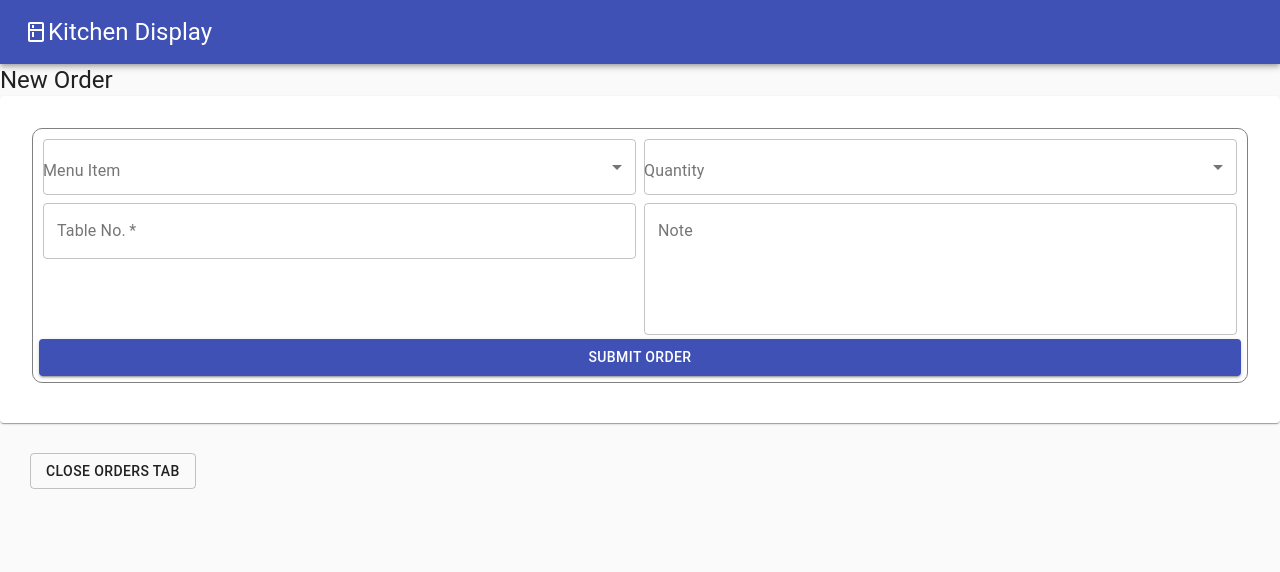
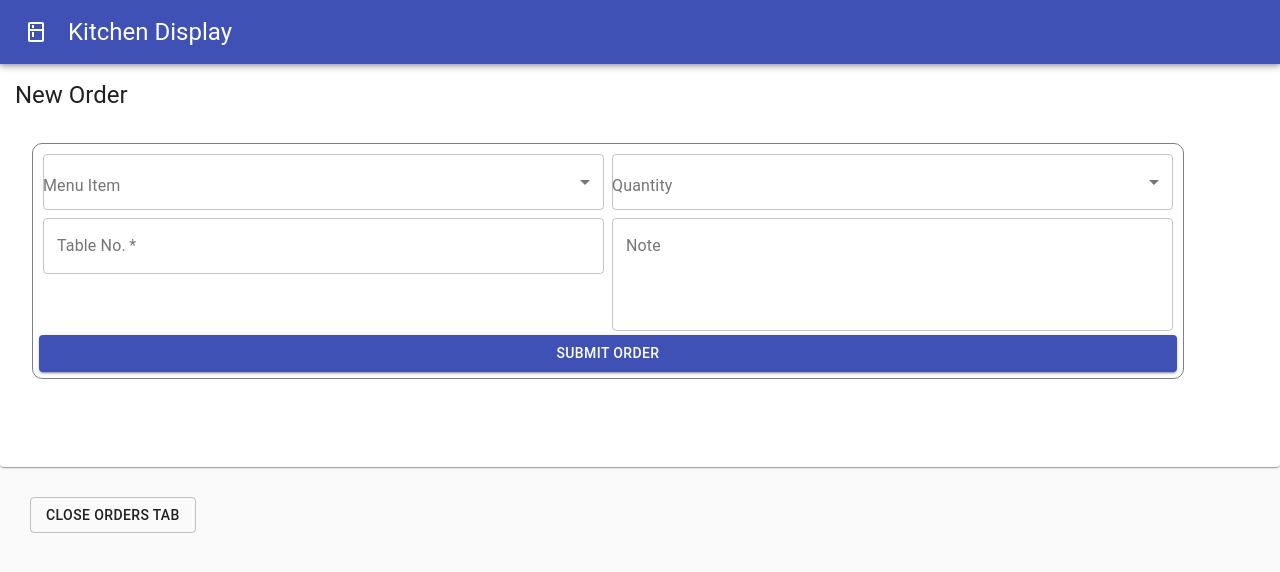
Before and after one commit to j-rob16/kitchen-display, a React (Create React App) app: page / in a window 1280 px wide. Shown: the top 572 px of the page. Built offline with nearby package versions, Linux system fonts and the light colour scheme.

Commit message:
material css changes

```diff
--- a/src/components/orderForm/OrderForm.js
+++ b/src/components/orderForm/OrderForm.js
@@ -1,8 +1,7 @@
 import React, {useState} from "react";
-import { Button, Typography, FormGroup, Card, CardContent, Grid, TextField, FormControl, Select, MenuItem, InputLabel } from "@material-ui/core";
+import { Button, Typography, Card, CardContent, Grid, TextField, FormControl, Select, MenuItem, InputLabel } from "@material-ui/core";
 
 import {Form, FormTitle, SubmitButton, useStyles} from './OrderFormStyles';
-import Timer from "../pendingOrders/Timer";
 
 function OrderForm({ updateOrders }) {
 
@@ -58,17 +57,17 @@ function OrderForm({ updateOrders }) {
 
   return (
     <>
-      <Typography variant="h5">New Order</Typography>
-
-      <Card>
+      <Card className={classes.container}>
+        <Typography className={classes.title} variant="h5">New Order</Typography>
         <CardContent>
           <Form onSubmit={saveNewOrder}>
 
             <Grid container spacing={1}>
+
               <Grid xs={12} sm={6} item={true}>
                 <FormControl fullWidth>
-                  <InputLabel>Menu Item</InputLabel>
-                    <Select variant="outlined" label="Menu Item" id="food-item" onChange={handleItem} required fullWidth>
+                  <InputLabel label="menu-item">Menu Item</InputLabel>
+                    <Select variant="outlined" labelId="menu-item" id="food-item" label="Menu Item" onChange={handleItem} required fullWidth>
                       <MenuItem value="Hamburger">Hamburger</MenuItem>
                       <MenuItem value="Fries">Fries</MenuItem>
                       <MenuItem value="Ribeye Steak">RibEye Steak</MenuItem>
@@ -98,7 +97,7 @@ function OrderForm({ updateOrders }) {
               </Grid>
 
               <Grid xs={12} sm={6} item={true}>
-                <TextField label="Note" multiline rows={5} placeholder="Customer Order Notes" variant="outlined" htmlFor="note" onChange={handleNote} fullWidth/>
+                <TextField label="Note" multiline rows={4} placeholder="Customer Order Notes" variant="outlined" htmlFor="note" onChange={handleNote} fullWidth/>
               </Grid>
 
               <Button variant="contained" color="primary" fullWidth type="submit" value="Add Order">Submit Order</Button>
--- a/src/components/orderForm/OrderFormStyles.js
+++ b/src/components/orderForm/OrderFormStyles.js
@@ -3,8 +3,12 @@ import styled from "styled-components";
 import { makeStyles } from "@material-ui/core/styles";
 
 export const useStyles = makeStyles((theme) => ({
-  slider: {
-    marginTop: '10px'
+  container: {
+    backgroundColor: theme.palette.background.paper,
+    padding: theme.spacing(0, 8, 6, 0)
+  },
+  title: {
+    padding: '15px 0 0 15px'
   }
 }))
 
--- a/src/components/pendingOrders/OrderTable.js
+++ b/src/components/pendingOrders/OrderTable.js
@@ -1,11 +1,13 @@
-import React, {useState} from "react";
+import React from "react";
 
-import {Button, Paper, Table, TableBody, TableCell, TableContainer, TableHead, TableRow } from "@material-ui/core"
+import {Button, Paper, Table, TableBody, TableCell, TableContainer, TableHead, TableRow, Typography } from "@material-ui/core"
 import Timer from "./Timer";
 
-// import { Table, TableContainer } from './PendingOrdersStyles';
+import { useStyles } from './PendingOrdersStyles';
 
 function OrderTable({orders, completeOrder}) {
+
+  const classes = useStyles();
 
   const orderRow = orders.map((order, index) => {
 
@@ -28,14 +30,15 @@ function OrderTable({orders, completeOrder}) {
           <TableCell align="center">{order.note}</TableCell>
           <TableCell align="right"><Timer /></TableCell>
           <TableCell align="right"></TableCell>
-          <TableCell align="center"><Button variant="contained" color="primary" value={order.id} onClick={handleComplete}>Complete Order</Button></TableCell>
+          <TableCell className={classes.button} align="center"><Button variant="contained" color="primary" value={order.id} onClick={handleComplete}>Complete Order</Button></TableCell>
         </TableRow>
       )
     }
   })
 
   return (
-    <TableContainer component={Paper}>
+    <TableContainer className={classes.container} component={Paper}>
+      <Typography className={classes.title} variant="h5">Pending Orders</Typography>
       <Table aria-label="simple table">
         <TableHead>
           <TableRow>
@@ -53,7 +56,7 @@ function OrderTable({orders, completeOrder}) {
             <TableCell align="center">Note</TableCell>
             <TableCell align="right">Time</TableCell>
             <TableCell align="right">Urgency</TableCell>
-            <TableCell align="center"></TableCell>
+            <TableCell className={classes.button} align="center"></TableCell>
           </TableRow>
         </TableHead>
         <TableBody>
--- a/src/components/pendingOrders/PendingOrders.js
+++ b/src/components/pendingOrders/PendingOrders.js
@@ -1,11 +1,9 @@
-import { Typography } from "@material-ui/core";
 import React from "react";
 import OrderTable from "./OrderTable";
 
 function PendingOrders({ orders, completeOrder }) {
   return (
     <>
-      <Typography variant="h5">Pending Orders</Typography>
       <OrderTable orders={orders} completeOrder={completeOrder} />
     </>
 
--- a/src/components/pendingOrders/PendingOrdersStyles.js
+++ b/src/components/pendingOrders/PendingOrdersStyles.js
@@ -1,4 +1,19 @@
 import styled from "styled-components";
+import { makeStyles } from "@material-ui/core";
+
+export const useStyles = makeStyles((theme) => ({
+  container: {
+    backgroundColor: theme.palette.background.paper,
+    padding: theme.spacing(0, 8, 6, 0),
+    overflow: 'scroll'
+  },
+  title: {
+    padding: '15px 0 0 15px'
+  },
+  button: {
+    position: 'sticky'
+  }
+}))
 
 export const TableContainer = styled.div`
   display: flex;
--- a/src/components/performanceTracking/PerformanceTracking.js
+++ b/src/components/performanceTracking/PerformanceTracking.js
@@ -1,4 +1,4 @@
-import { Typography } from "@material-ui/core";
+import { Card, CardContent, Typography } from "@material-ui/core";
 import React, { useEffect, useState } from "react";
 
 function PerformanceTracking({ orders }) {
@@ -32,11 +32,12 @@ function PerformanceTracking({ orders }) {
   }, [times])
 
   return (
-    <>
-      <Typography variant="h5">Performance Tracking</Typography>
-      <p>Average Time:</p>
-     {Math.floor(averageTime / 1000) % 60}
-    </>
+    <Card>
+      <CardContent>
+        <Typography variant="h5">Performance Tracking</Typography>
+        <Typography variant="h6">Average Time: {"0" + Math.floor(averageTime / 1000 / 60) % 60}:{Math.floor(averageTime / 1000) % 60} seconds</Typography>
+      </CardContent>
+    </Card>
 
   )
 }
--- a/src/containers/App.js
+++ b/src/containers/App.js
@@ -33,7 +33,7 @@ function App() {
       <CssBaseline />
       <AppBar position="relative">
         <Toolbar>
-          <Kitchen />
+          <Kitchen className={classes.icon}/>
           <Typography variant="h5">Kitchen Display</Typography>
         </Toolbar>
       </AppBar>
--- a/src/containers/AppStyles.js
+++ b/src/containers/AppStyles.js
@@ -5,6 +5,9 @@ export const useStyles = makeStyles((theme) => ({
   buttons: {
     align: 'center',
     margin: '30px'
+  },
+  icon: {
+    marginRight: '20px'
   }
 }))
 
```
Also changed, not shown: src/components/performanceTracking/PerformanceTrackingStyles.js (+7 -0 lines).
